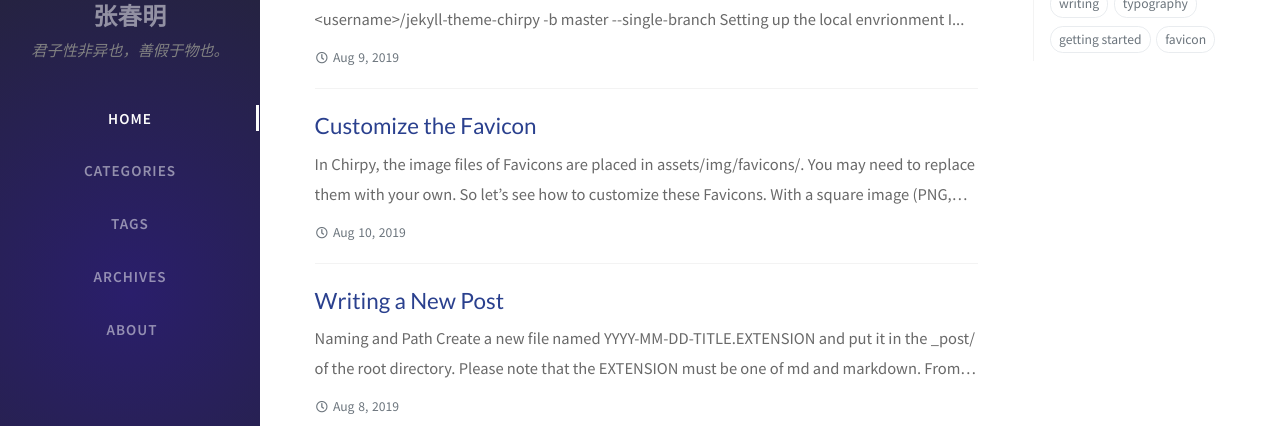
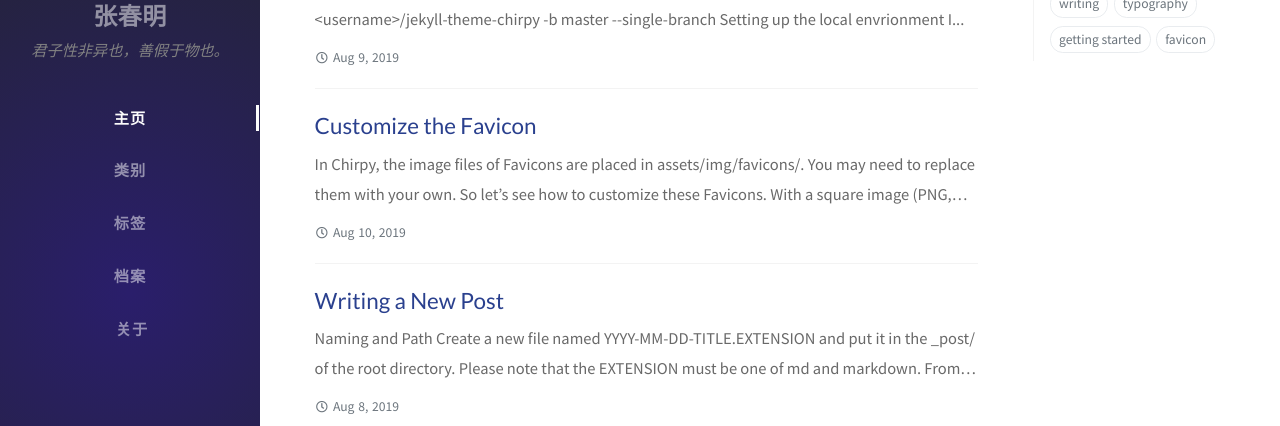
Before and after one commit to zsfzbc/blog, a Jekyll site: the page built from index.html, in a window 1280 px wide. Shown: the part 157-583 px from the top of the page. Built offline with Jekyll 4.4.1, drawn with Linux system fonts in a browser that asks for light colours; nearby versions of some CDN libraries; the list of posts is cut into pages by our own code; comment, search, counter and statistics services are not loaded.

Commit message:
第一次提交

```diff
--- a/_data/tabs.yml
+++ b/_data/tabs.yml
@@ -6,25 +6,25 @@
 
 
 -
-  name: Home
+  name: 主页
   icon: "fas fa-home"
 -
-  name: Categories
+  name: 类别
   icon: "fas fa-stream"
   path: tabs
   url: categories
 -
-  name: "Tags"
+  name: "标签"
   icon: "fas fa-tags"
   path: tabs
   url: tags
 -
-  name: "Archives"
+  name: "档案"
   path: tabs
   url: archives
   icon: "fas fa-archive"
 -
-  name: "About"
+  name: "关于"
   icon: "fas fa-info"
   path: tabs
   url: about
```
